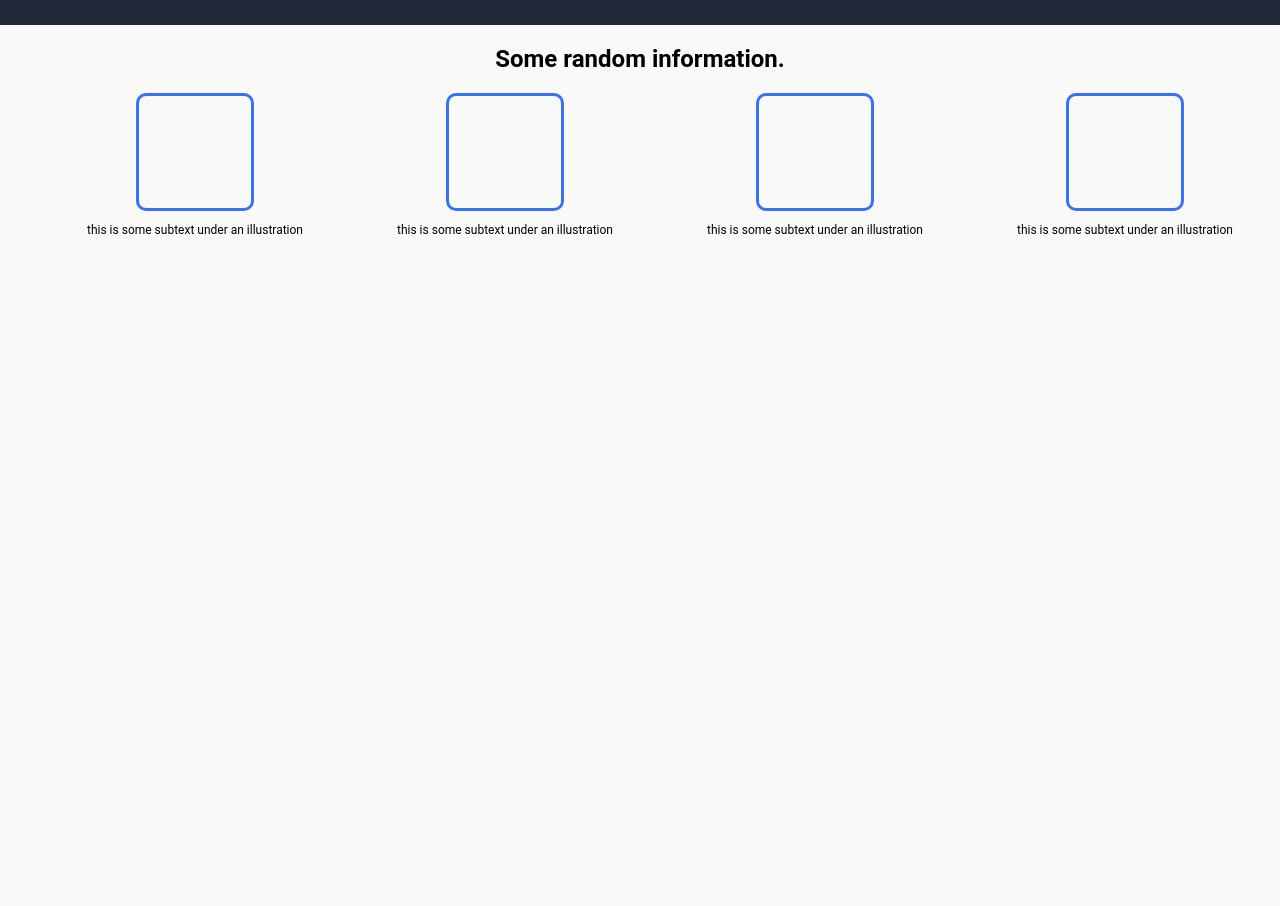
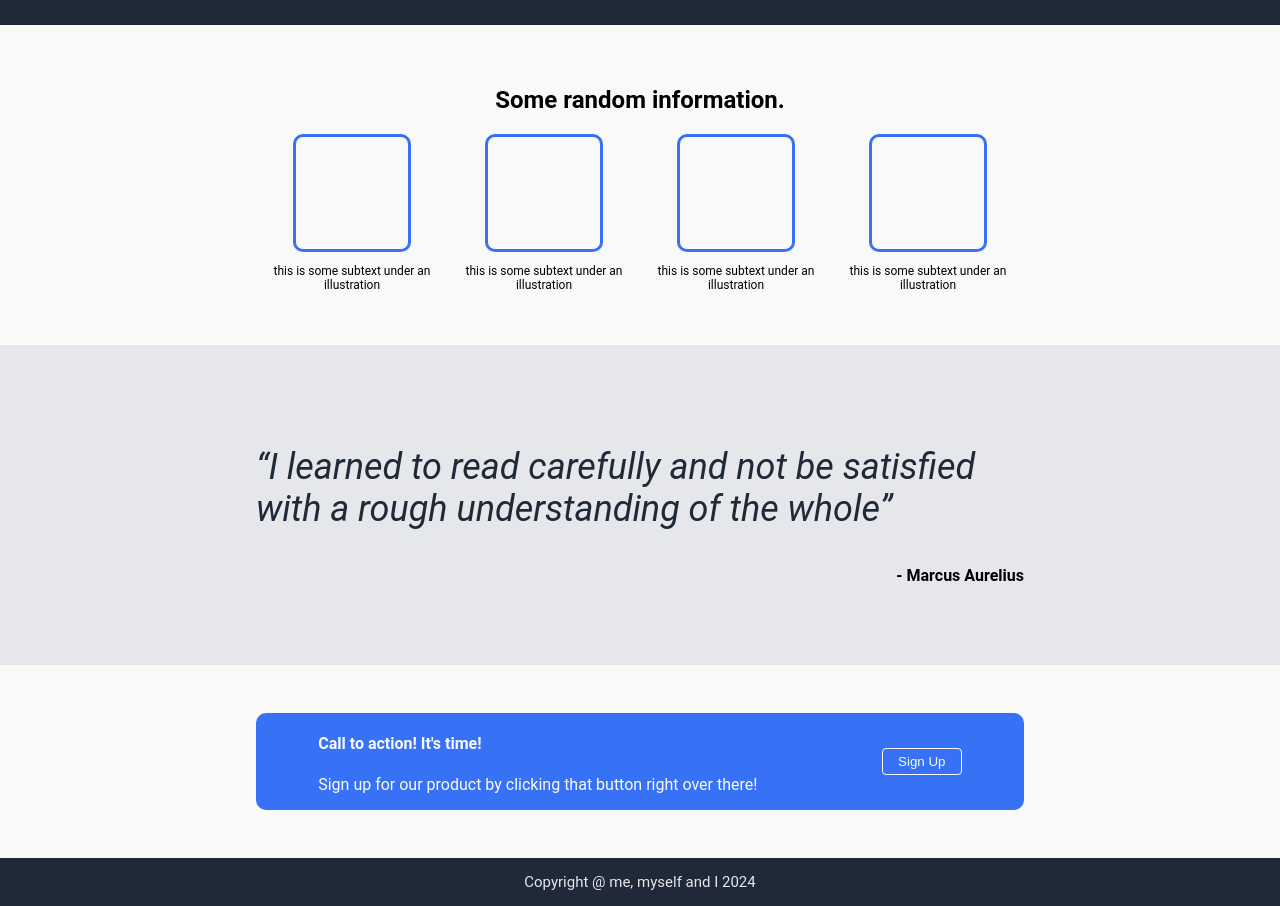
Before and after one commit to nomaddr/odin-landing-page, a plain HTML site: page index.html in a window 1280 px wide. Shown: the part 439-1345 px from the top of the page. Before the commit the page ends 800 px from the top, so only its background shows below. Drawn offline with Linux system fonts and the light colour scheme.

Commit message:
finished project

```diff
--- a/index.html
+++ b/index.html
@@ -35,32 +35,60 @@
 
 
         <div class="style-light">
+            <div class="content">
             <div class="section2">
                 <h2>Some random information.</h2>
-                <div class="img-container">
-                    <ul class="illustration">
-                        <li>
+                    <div class="illustration">
+                        <div class="element">
                             <div class="rect"></div>
                             <p>this is some subtext under an illustration</p>
-                        </li>
-                        <li>
+                        </div>
+                        <div class="element">
                             <div class="rect"></div>
                             <p>this is some subtext under an illustration</p>
-                        </li>
-                        <li>
+                        </div>
+                        <div class="element">
                             <div class="rect"></div>
                             <p>this is some subtext under an illustration</p>
-                        </li>
-                        <li>
+                        </div>
+                        <div class="element">
                             <div class="rect"></div>
                             <p>this is some subtext under an illustration</p>
-                        </li>
-                    </ul>
+                        </div>
+                    </div>
+            </div>
+        </div>
+        </div>
+
+        <div class="style-quote">
+            <div class="content">
+                <p class="quote">“I learned to read carefully and not be satisfied with a rough understanding of the whole”</p>
+                <p class="quote-author">- Marcus Aurelius</p>
+            </div>
+
+        </div>
+
+        <div class="style-light">
+            <div class="content">
+                <div class="call-to-action">
+                    <div class="text-action">
+                    <h4>Call to action! It's time!</h4>
+                    <p>Sign up for our product by clicking that button right over there!</p>
+                </div>
+                <div class="button-action">
+                    <button>Sign Up</button>
+                </div>
                 </div>
             </div>
         </div>
 
     </div>
+
+
+    <footer class="style-dark">
+        <p id="foot">Copyright @ me, myself and I 2024</p>
+    </div>
+    </footer>
 </body>
 
 </html>
--- a/style.css
+++ b/style.css
@@ -26,8 +26,19 @@ body {
     background-color: #F9FAF8;
 }
 
+.style-quote {
+    width: 100%;
+    height: 20em;
+    display: flex;
+    justify-content: center;
+    align-items: center;
+    margin: 0;
+    padding: 0;
+    background-color: #E5E7EB;
+}
+
 .content {
-    width: 80%;
+    width: 60%;
 }
 
 .header {
@@ -102,19 +113,34 @@ button {
 .section2 {
     background-color: #F9FAF8;
     width: 100%;
+    height: 20em;
     text-align: center;
+    display: flex;
+    flex-direction: column;
+    justify-content: center;
+    align-items: center;
     margin: 0;
     padding: 0;
 }
 
-.img-container ul {
+.illustration {
     display: flex;
-    justify-content: space-around;
+    flex-direction: row;
+    justify-content: space-between;
 }
 
-li p {
+.element {
+    display: flex;
+    flex-direction: column;
+    align-items: center;
+    /* width: 7em; */
+    word-wrap: break-word;
+}
+
+.element p {
     font-size: 12px;
     text-align: center;
+    text-wrap: wrap;
 }
 
 .rect {
@@ -124,3 +150,40 @@ li p {
     border: solid 3px #3772f6;
     border-radius: 10px;
 }
+
+.quote {
+    font-size: 36px;
+    font-style: italic;
+    font-weight: light;
+    color: #1f2937;
+}
+
+.quote-author {
+    font-weight: bold;
+    text-align: end;
+}
+
+.call-to-action {
+    margin: 3em 0em;
+    display: flex;
+    justify-content: space-around;
+    align-items: center;
+    background-color: #3772f6;
+    border-radius: 10px;
+}
+
+.text-action {
+    color:#F9FAF8
+}
+
+.button-action button{
+    border-color: #F9FAF8;
+
+    border: 1px solid;
+}
+
+#foot {
+    font-size: 15px;
+    font-weight: light;
+    color: #E5E7EB;
+}
```
